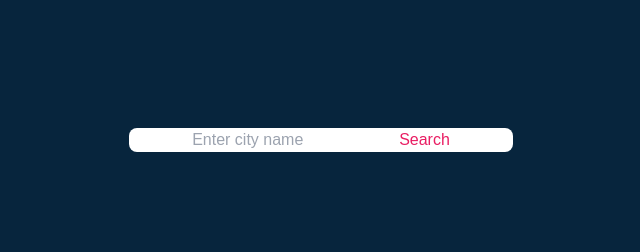
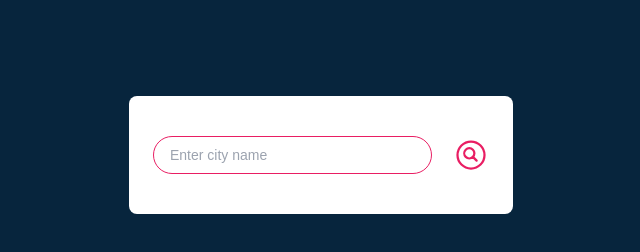
Before and after one commit to aishayusuff/weather-app, a website: page src/index.html in a window 1280 px wide. Shown: the whole page, without its empty margins (319-959 px from the left). Drawn offline with Linux system fonts and the light colour scheme.

Commit message:
styles input and search btn in search  section

```diff
--- a/src/index.html
+++ b/src/index.html
@@ -8,9 +8,13 @@
         <script src="script.js" defer></script>
     </head>
     <body class="bg-backdrop-blue flex justify-center items-center">
-        <div class="flex justify-center items-center mt-32 w-full max-w-96 rounded-lg bg-white">
-                <input type="text" placeholder="Enter city name">
-                <button class="text-font-pink">Search</button>
+        <div class="text-center w-full max-w-96 h-full max-h-96 rounded-lg text-font-pink mt-24 mb-0 mx-auto py-10 px-6 bg-white">
+               <div class="flex justify-between items-center ">
+                    <input class="border rounded-full border-font-pink focus:outline-none px-4 py-2 pr-20 text-sm" type="text" placeholder="Enter city name">
+                    <svg xmlns="http://www.w3.org/2000/svg" fill="none" viewBox="0 0 24 24" stroke-width="1.5" stroke="currentColor" class="w-9 h-9 cursor-pointer">
+                        <path stroke-linecap="round" stroke-linejoin="round" d="m15.75 15.75-2.489-2.489m0 0a3.375 3.375 0 1 0-4.773-4.773 3.375 3.375 0 0 0 4.774 4.774ZM21 12a9 9 0 1 1-18 0 9 9 0 0 1 18 0Z" />
+                    </svg>
+               </div>
         </div>
     </body>
 </html>
```
Also changed, not shown: src/output.css.
